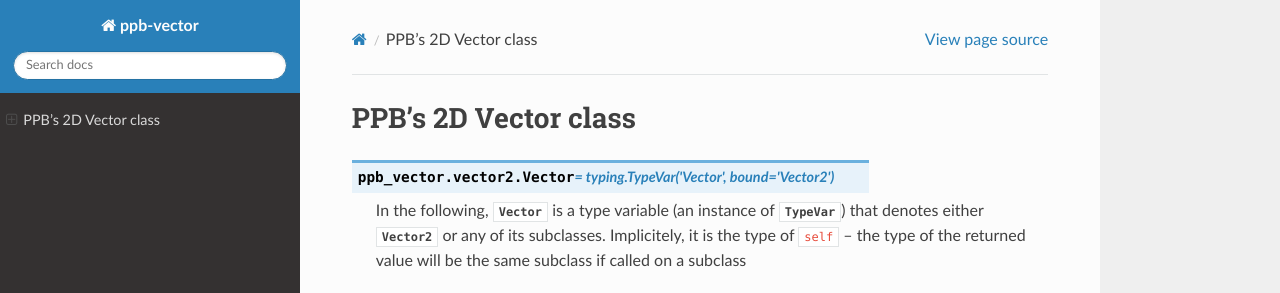
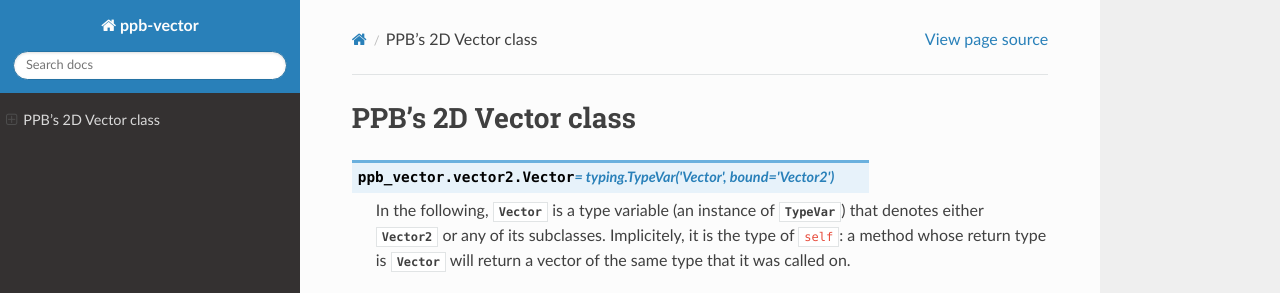
Before and after one commit to ppb/ppb-vector, a Sphinx documentation site: the page built from docs/index.rst, in a window 1280 px wide, cut to the strip 0-293 px from the top of the page. Built offline with Sphinx 7.4.7 and the Read the Docs theme 2.0.0, drawn with Linux system fonts in a browser that asks for light colours.

Commit message:
docs/Vector: Clarify what Vector is used for.

```diff
--- a/docs/index.rst
+++ b/docs/index.rst
@@ -7,8 +7,8 @@
     In the following, :py:data:`Vector` is a type variable (an instance of
     :py:class:`TypeVar <typing.TypeVar>`) that denotes either
     :py:class:`Vector2` or any of its subclasses. Implicitely, it is the type of
-    ``self`` -- the type of the returned value will be the same subclass if
-    called on a subclass
+    ``self``: a method whose return type is :py:data:`Vector` will return a
+    vector of the same type that it was called on.
 
 
 .. autoclass:: ppb_vector.Vector2
```
